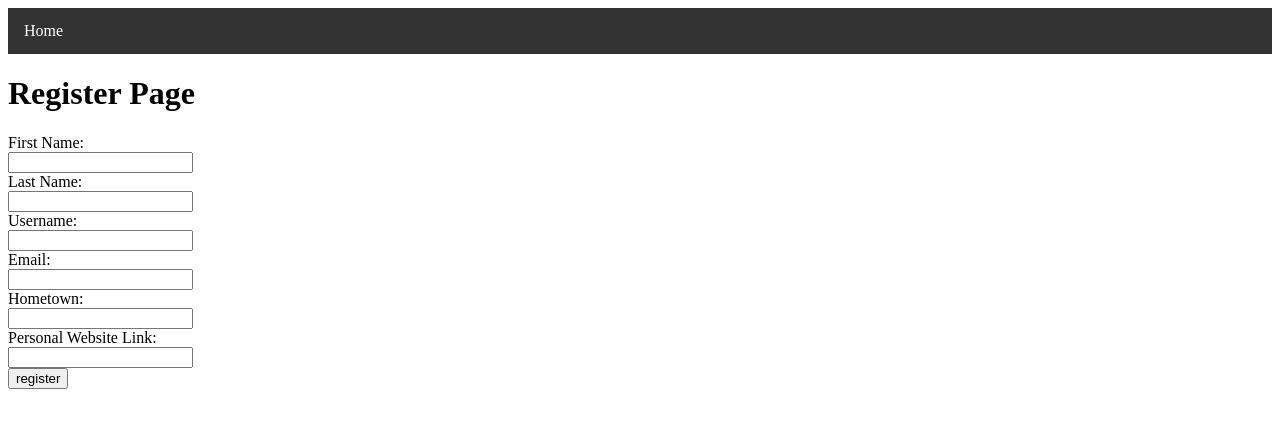
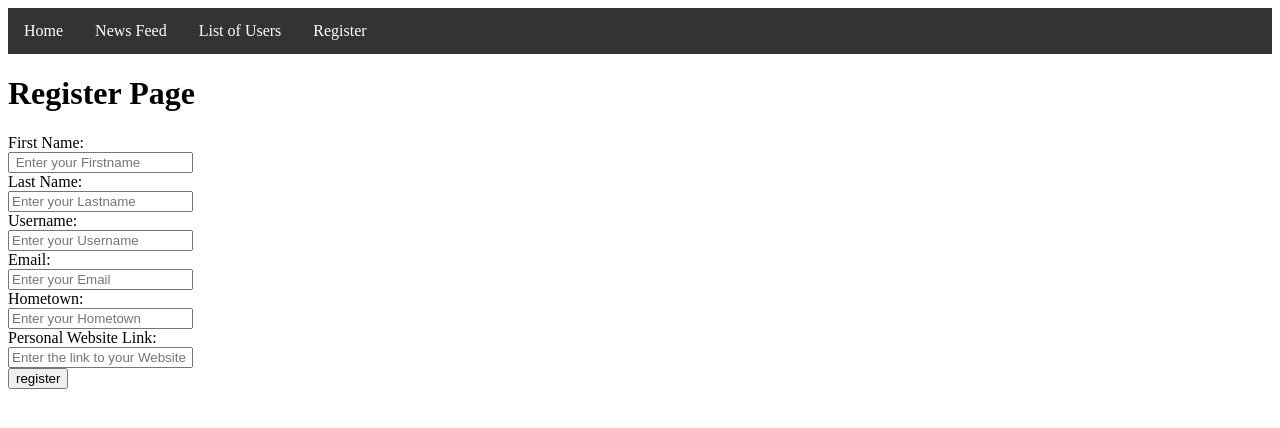
Before and after one commit to OmarKhatib01/WeCode-Website, a Flask app: page /register in a window 1280 px wide. Shown: the top 428 px of the page. Run offline with Flask 2, Linux system fonts and the light colour scheme.

Commit message:
register done

```diff
--- a/app.py
+++ b/app.py
@@ -15,6 +15,9 @@ def homepage():
 # TODO: route to /list
 
 # TODO: route to /feed
+@app.route('/feed')
+def newsFeed():
+	return render_template("feed.html")
 
 # TODO: route to /register
 @app.route('/register', methods=["GET", "POST"])
@@ -37,7 +40,8 @@ def regist():
 		if len(results) == 0:
 			taken = 0
 			usersTable.insert(entry)
-			return render_template("home.html", firstname = firstname, email = email, hometown = hometown, lastname = lastname, personalwebsite = personalwebsite)
+			return redirect("/home")
+			# TURN INTO LIST WHEN IT IS DONE
 		else:
 			taken = 1
 			return render_template ("register.html", taken = taken)
--- a/templates/base.html
+++ b/templates/base.html
@@ -5,6 +5,9 @@
   <title>WeCode Portal</title>
   <ul>
     <li><a href="home">Home</a></li>
+    <li><a href = "feed"> News Feed</a></li>
+    <li><a href = "list"> List of Users</a></li>
+    <li><a href = "register"> Register</a></li>
 <!-- TODO: add more links on the navigation bar here -->
   </ul>
 </head>
--- a/templates/register.html
+++ b/templates/register.html
@@ -4,17 +4,17 @@
 <!-- TODO: implement register page -->
 <form action = "/register" method="POST">
 	First Name: <br>
-	<input type="text" name = "firstname" required> <br>
+	<input type="text" name = "firstname" placeholder=" Enter your Firstname" required> <br>
 	Last Name: <br>
-	<input type="text" name="lastname" required><br>
+	<input type="text" name="lastname" placeholder="Enter your Lastname" required><br>
 	Username: <br>
-	<input type="text" name="username" required><br>
+	<input type="text" name="username" placeholder="Enter your Username" required><br>
 	Email: <br>
-	<input type = "text" name = "email" type ="email" required><br>
+	<input type = "text" name = "email" type ="email" pattern="[^ @]*@[^ @]*" placeholder="Enter your Email" required><br>
 	Hometown: <br>
-	<input type = "text" name = "hometown" required><br>
+	<input type = "text" name = "hometown" placeholder="Enter your Hometown" required><br>
 	Personal Website Link: <br>
-	<input type = "text" name = "personalwebsite" ><br>
+	<input type = "text" name = "personalwebsite" placeholder="Enter the link to your Website"><br>
 
 	<input id="button" type="submit" value="register">
 </form>
```
